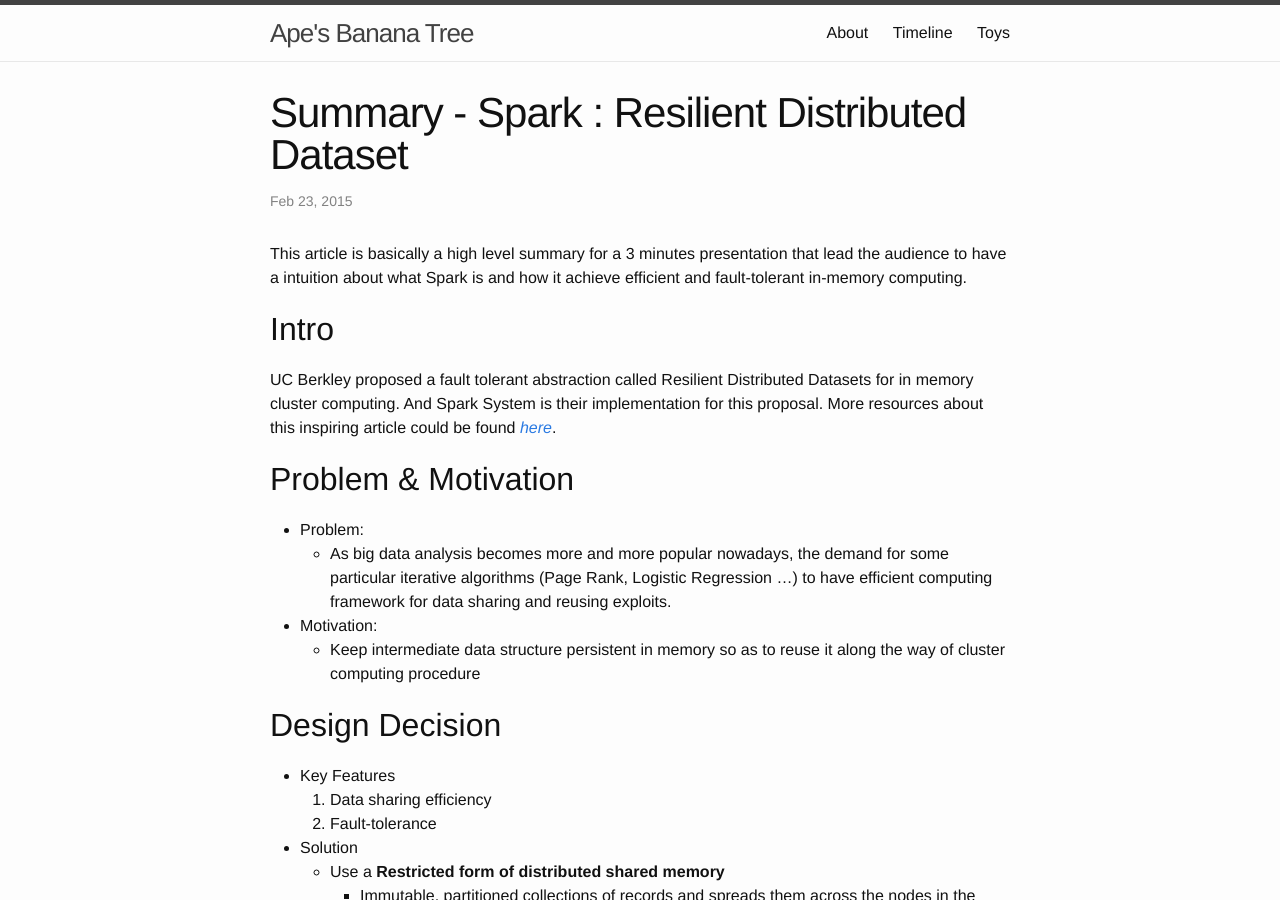
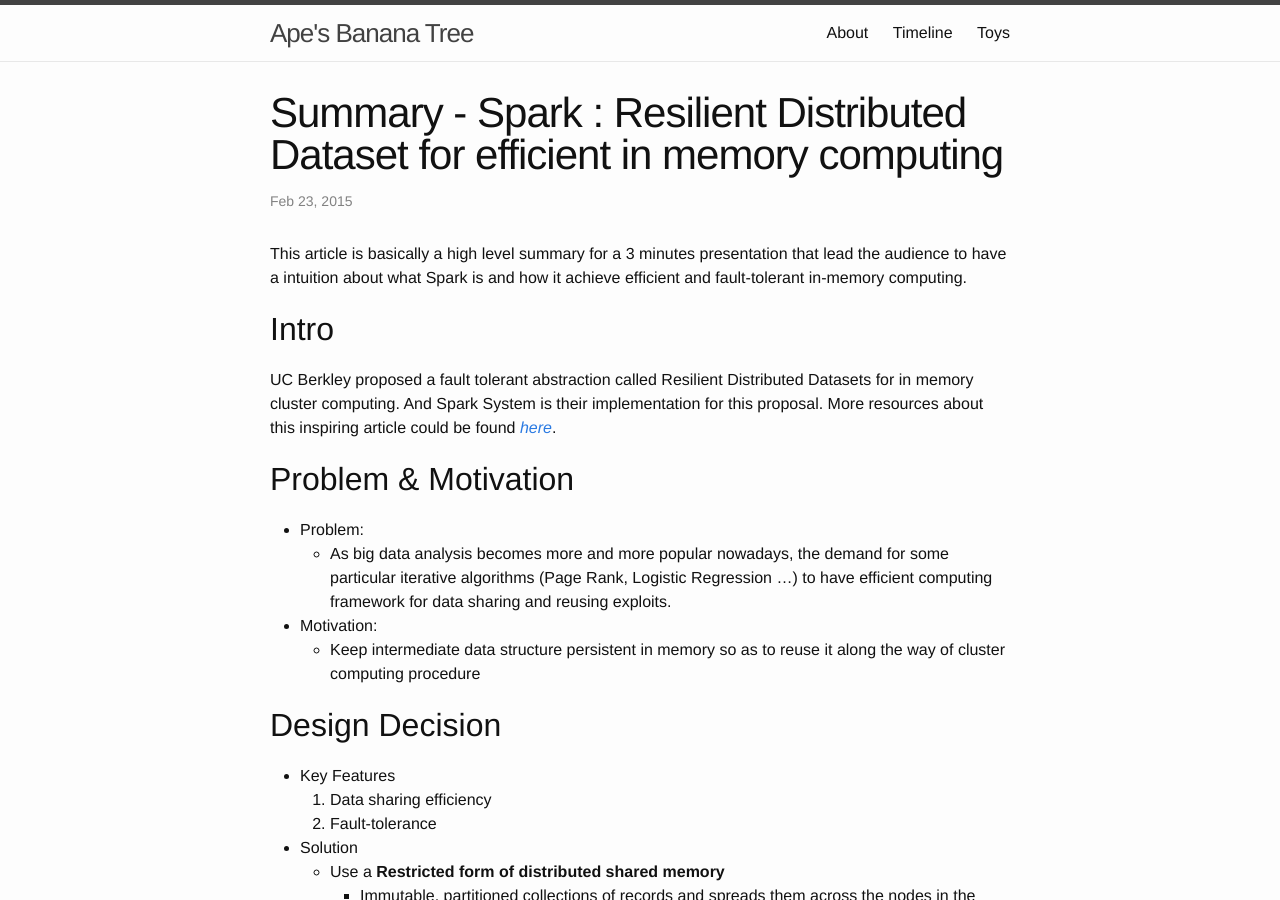
Before and after one commit to danielyou0230/danielyou0230.github.io, a Jekyll site: the page built from _posts/2015-02-23-summary-spark.md, in a window 1280 px wide and 900 px high. Built offline with Jekyll 4.4.1, drawn with Linux system fonts in a browser that asks for light colours.

```diff
--- a/_posts/2015-02-23-summary-spark.md
+++ b/_posts/2015-02-23-summary-spark.md
@@ -1,6 +1,6 @@
 ---
 layout: post
-title: "Summary - Spark : Resilient Distributed Dataset"
+title: "Summary - Spark : Resilient Distributed Dataset for efficient in memory computing"
 comment: True
 ---
 
```
